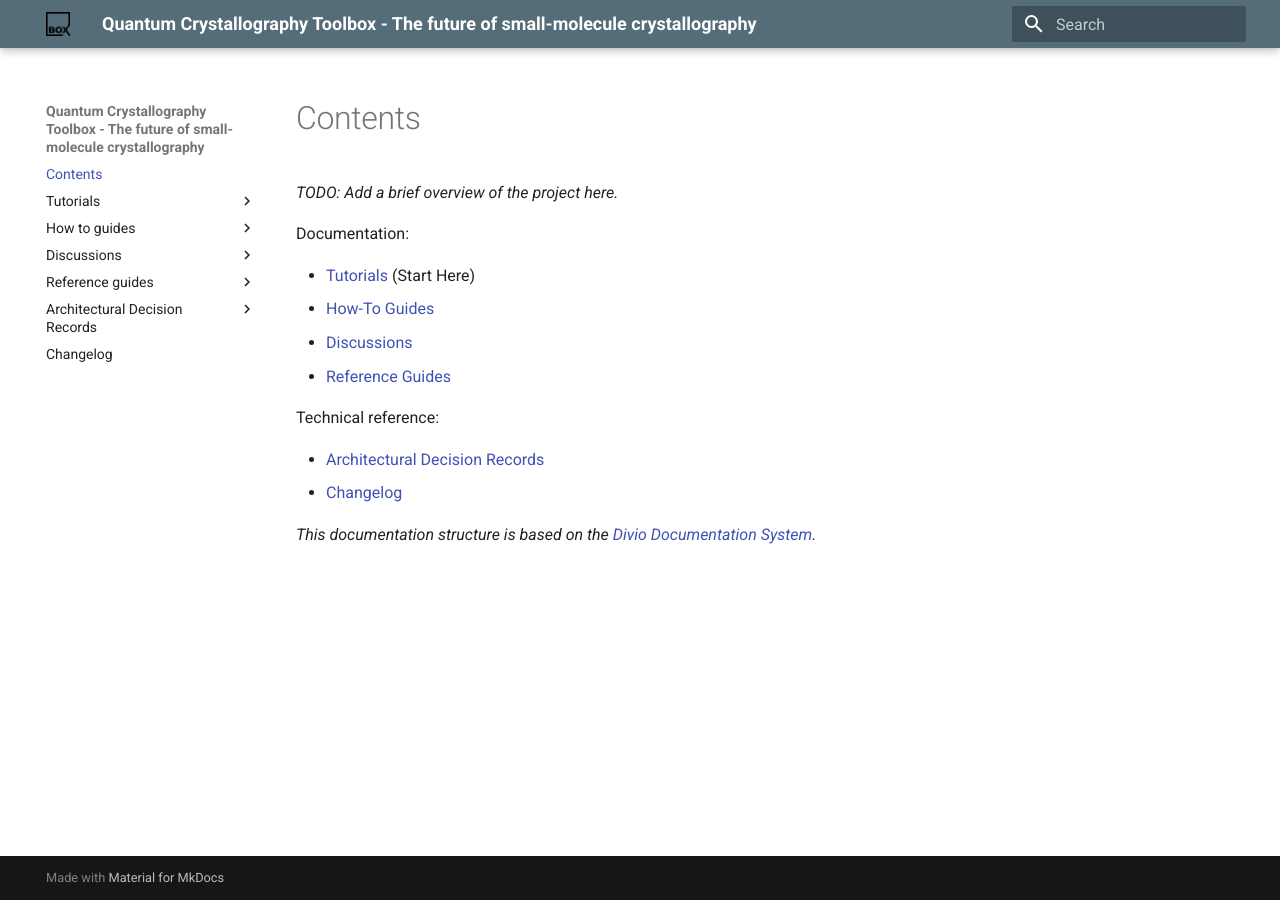
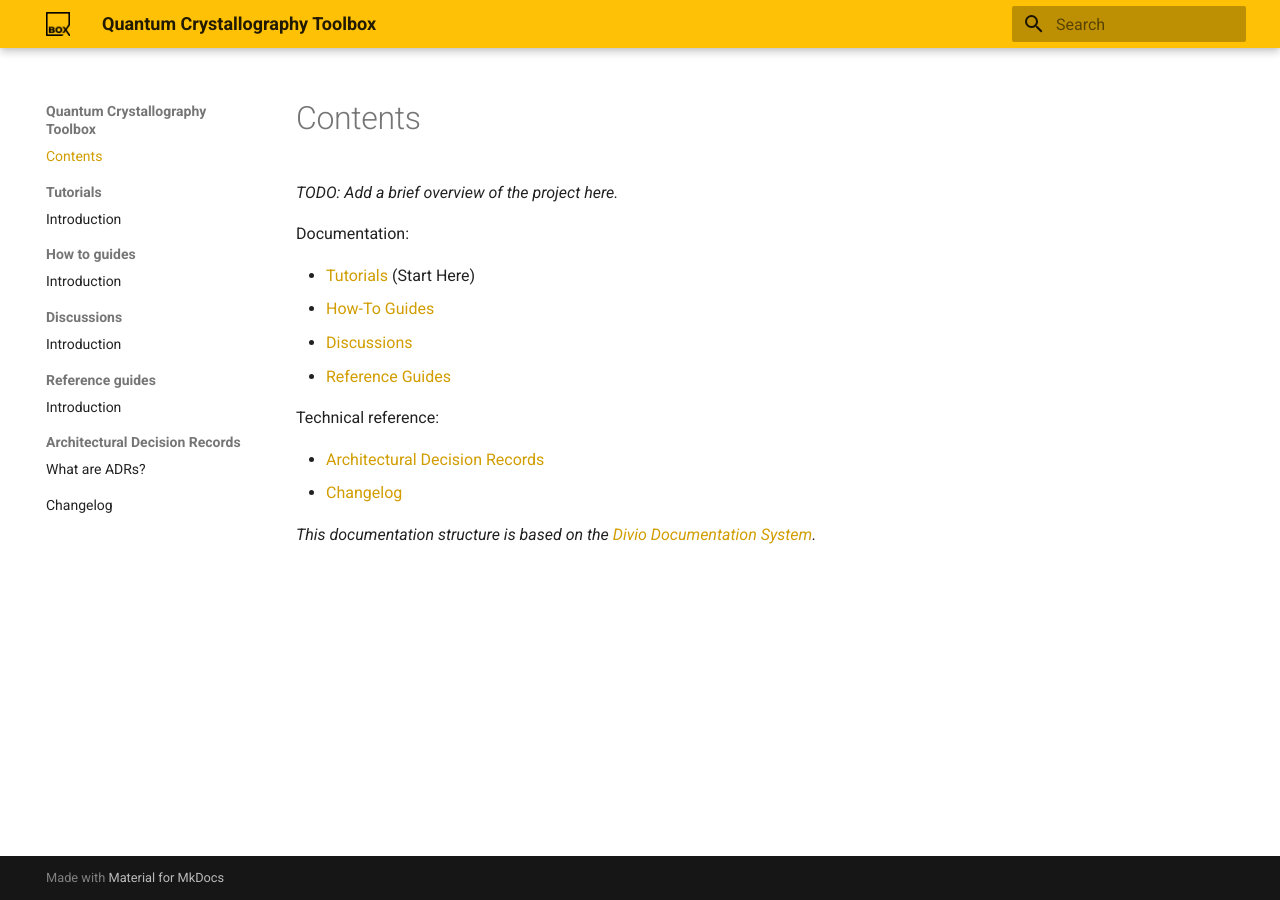
Before and after one commit to QCrBox/QCrBox, an MkDocs documentation site: the page built from docs/index.md, in a window 1280 px wide. Built offline with MkDocs 1.6.1 and Material for MkDocs 9.7.7, drawn with Linux system fonts in a browser that asks for light colours.

Commit message:
Tweak mkdocs config

```diff
--- a/mkdocs.yml
+++ b/mkdocs.yml
@@ -1,21 +1,26 @@
-site_name: Quantum Crystallography Toolbox - The future of small-molecule crystallography
+site_name: Quantum Crystallography Toolbox
 theme:
-   name: "material"
-   include_search_page: false
-   search_index_only: true
+  name: "material"
+  include_search_page: false
+  search_index_only: true
 
-   # Default values, taken from mkdocs_theme.yml
-   language: en
-   feature:
-     # Set to true to use tabs at the top, in addition to the side navbar
-     tabs: false
-   font:
-     text: Roboto
-     code: Roboto Mono
-   palette:
-     primary: "blue grey"
-     accent: "blue grey"
-   logo: "images/logo.png"
+  # Default values, taken from mkdocs_theme.yml
+  language: en
+  features:
+    - navigation.instant
+    - navigation.instant.prefetch
+    #- navigation.tabs
+    #- navigation.tabs.sticky
+    - navigation.path
+    - navigation.sections
+    - navigation.expand
+  font:
+    text: Roboto
+    code: Roboto Mono
+  palette:
+    primary: "amber"
+    accent: "amber"
+  logo: "images/logo.png"
 
 plugins:
   - search
```
